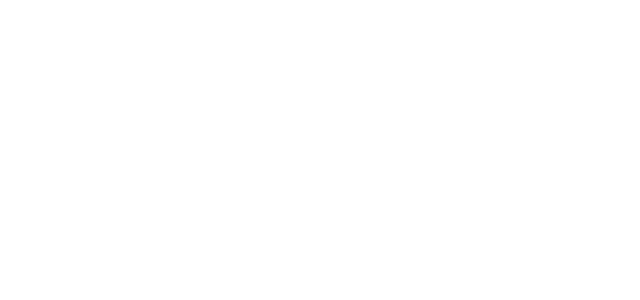
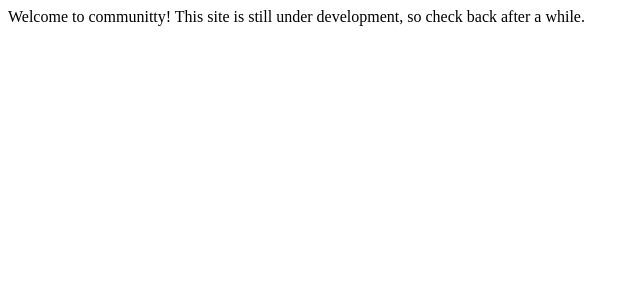
Before and after one commit to arnitdo/communitty, a React (Create React App) app in the folder client/: page / in a window 1280 px wide. Shown: the top 300 px of the page, without its empty margins (0-640 px from the left). Built offline with nearby package versions, Linux system fonts and the light colour scheme.

Commit message:
Minor client changes

```diff
--- a/client/src/endpoint.ts
+++ b/client/src/endpoint.ts
@@ -2,7 +2,7 @@ function developmentAPIURL(urlPath: string): string{
 	// For development environments, route API calls to local express server
 	// Running on localhost:8800
 	// See communitty/server.ts for port information
-	return "http://localhost:8800" + urlPath;
+	return "http://localhost:8800/api" + urlPath;
 }
 
 function productionAPIURL(urlPath: string): string{
--- a/client/src/index.tsx
+++ b/client/src/index.tsx
@@ -16,6 +16,7 @@ function App(): JSX.Element {
 					content="communitty, community, social media"
 				/>
 			</Helmet>
+			Welcome to communitty! This site is still under development, so check back after a while.
 		</div>
 	)
 }
```
